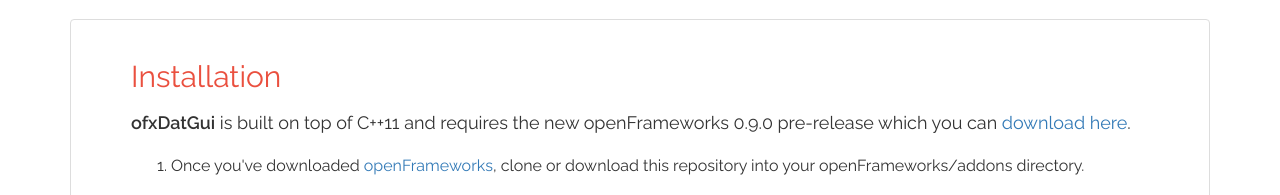
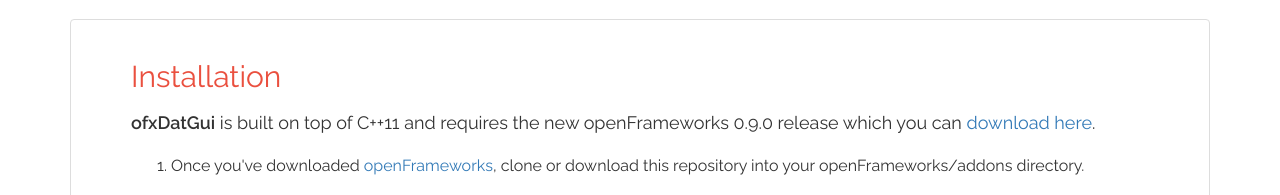
Before and after one commit to braitsch/ofxDatGui, a plain HTML site: page index.html in a window 1280 px wide. Shown: the part 909-1104 px from the top of the page. Drawn offline with nearby package versions, Linux system fonts and the light colour scheme.

Commit message:
updating 0.9.0 links

```diff
--- a/index.html
+++ b/index.html
@@ -105,10 +105,10 @@
 
 		<div class="well">
 			<h2><a id="getting-started" class="anchor" href="#getting-started" aria-hidden="true"></a>Installation</h2>
-			<h4><strong>ofxDatGui</strong> is built on top of C++11 and requires the new openFrameworks 0.9.0 pre-release which you can <a href="http://forum.openframeworks.cc/t/0-9-0-release-candidate-1/20434">download here</a>.</h4>
+			<h4><strong>ofxDatGui</strong> is built on top of C++11 and requires the new openFrameworks 0.9.0 release which you can <a href="http://openframeworks.cc/download/">download here</a>.</h4>
 
 			<ol>
-			<li><p>Once you've downloaded <a href="http://forum.openframeworks.cc/t/0-9-0-release-candidate-1/20434">openFrameworks</a>, clone or download this repository into your openFrameworks/addons directory.</p></li>
+			<li><p>Once you've downloaded <a href="http://openframeworks.cc/download/">openFrameworks</a>, clone or download this repository into your openFrameworks/addons directory.</p></li>
 			<li><p>Create a new project using the project generator and include <strong>ofxDatGui</strong> by selecting the <code>addons</code> button in the generator.</p></li>
 			<li><p>Copy the <code>ofxdatgui_assets</code> directory in the root of this repository to your project's bin/data directory. This directory contains the fonts &amp; icons used by <strong>ofxDatGui</strong>.</p></li>
 			<li><p>Add <strong>ofxDatGui</strong> to your project by adding  <code>#include "ofxDatGui.h"</code> to the top of your <code>ofApp.h</code> file and you're ready to go!</p></li>
```
